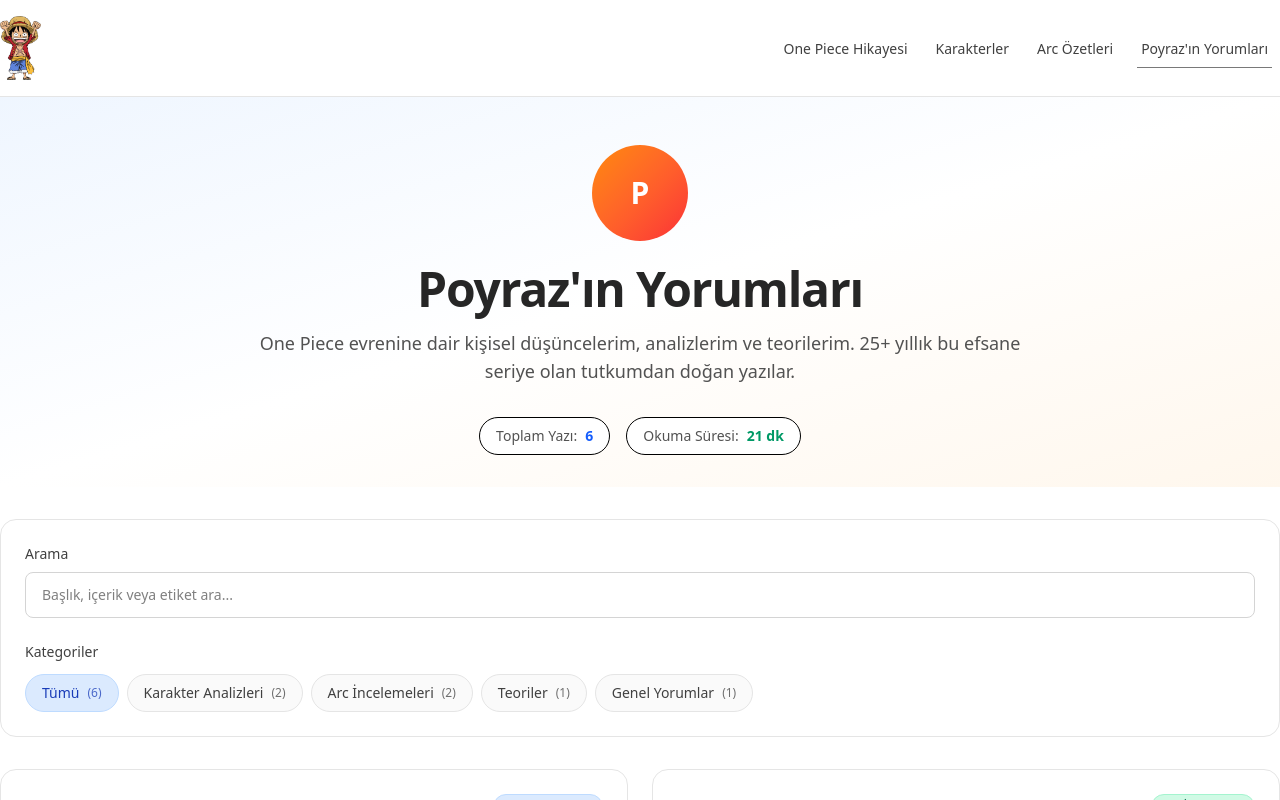
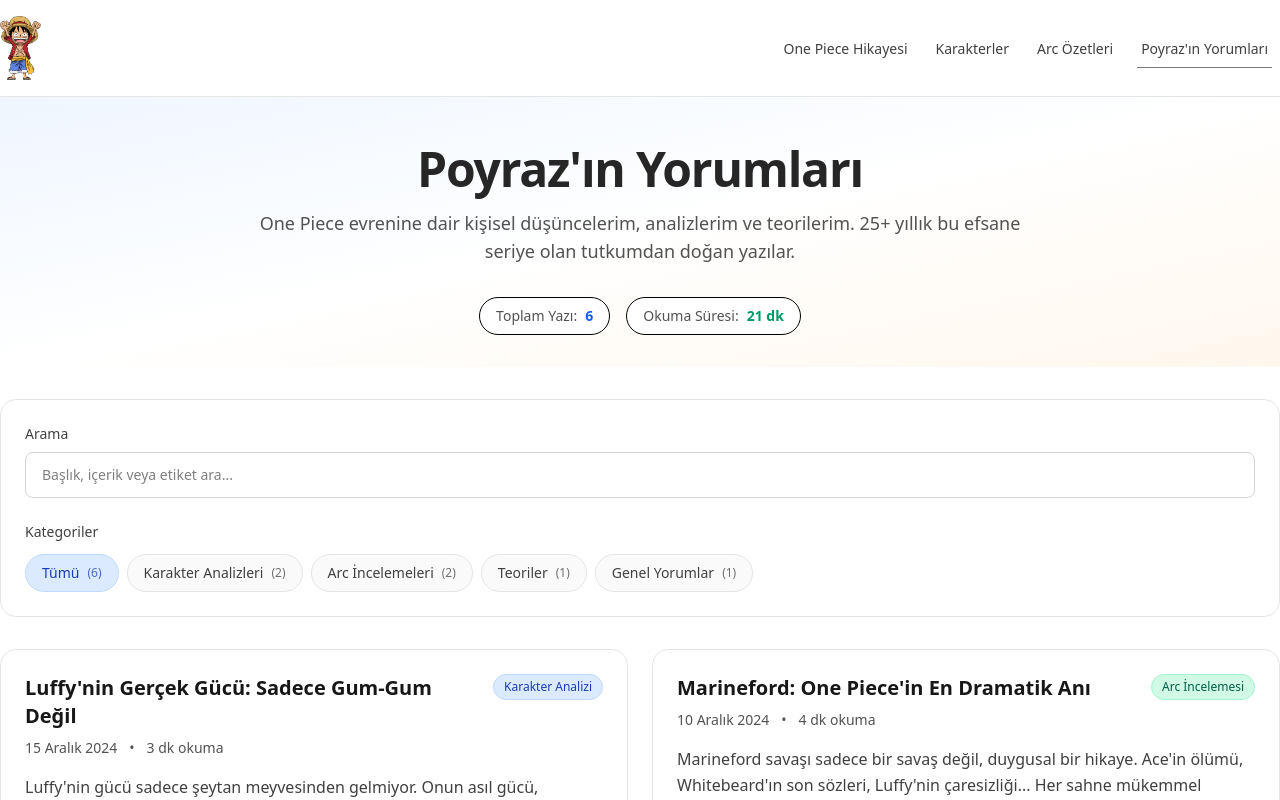
Before and after one commit to poyrazavsever/one-piece, a SvelteKit app: page /poyraz-comments in a window 1280 px wide. Shown: the top 800 px of the page. Built offline with nearby package versions, Linux system fonts and the light colour scheme.

Commit message:
style: remove avatar section for cleaner layout in comments page

```diff
--- a/src/routes/poyraz-comments/+page.svelte
+++ b/src/routes/poyraz-comments/+page.svelte
@@ -153,11 +153,6 @@
 <section class="relative bg-gradient-to-br from-blue-50 via-white to-orange-50">
   <div class="mx-auto max-w-7xl px-4 sm:px-0 pt-12 pb-8">
     <div class="text-center">
-      <!-- Avatar -->
-      <div class="mx-auto w-24 h-24 rounded-full bg-gradient-to-br from-orange-400 to-red-500 flex items-center justify-center text-white font-bold text-3xl mb-6">
-        P
-      </div>
-
       <h1 class="text-3xl sm:text-4xl lg:text-5xl font-bold tracking-tight text-neutral-800">
         Poyraz'ın Yorumları
       </h1>
```
